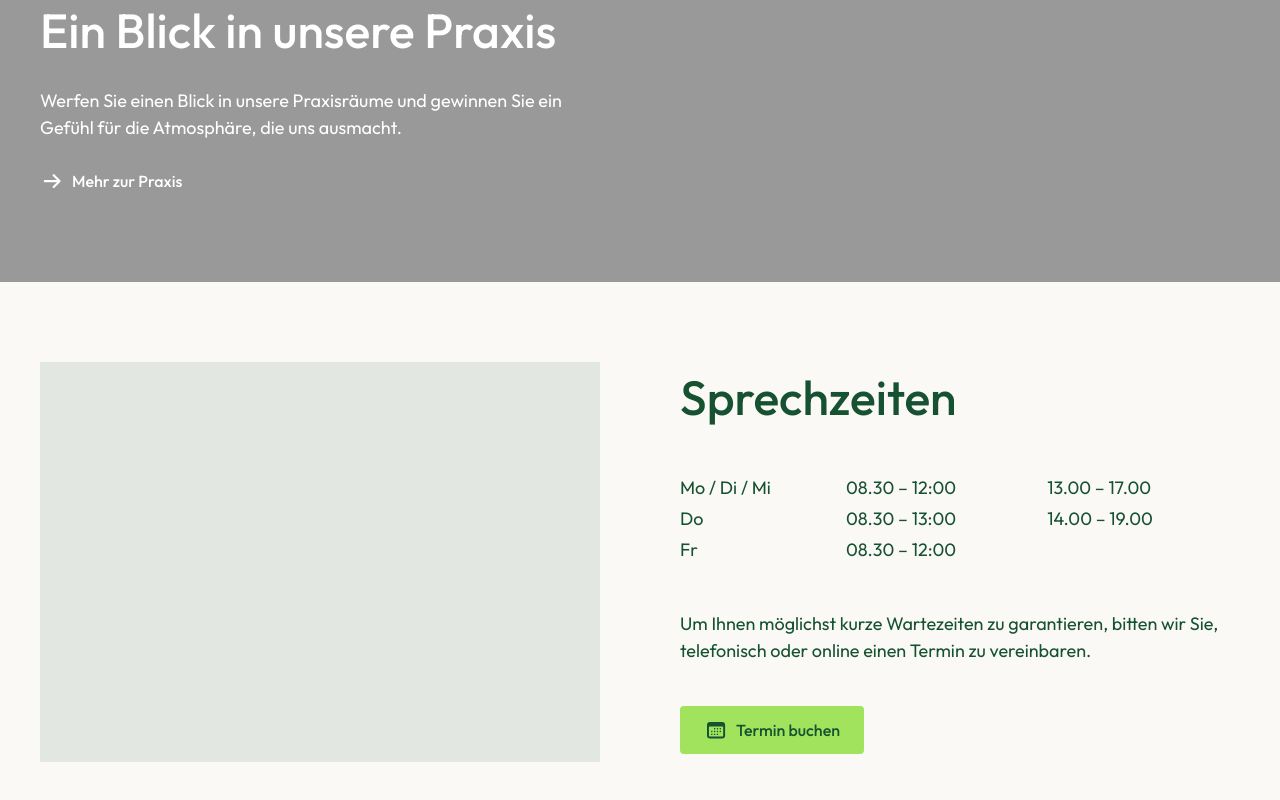
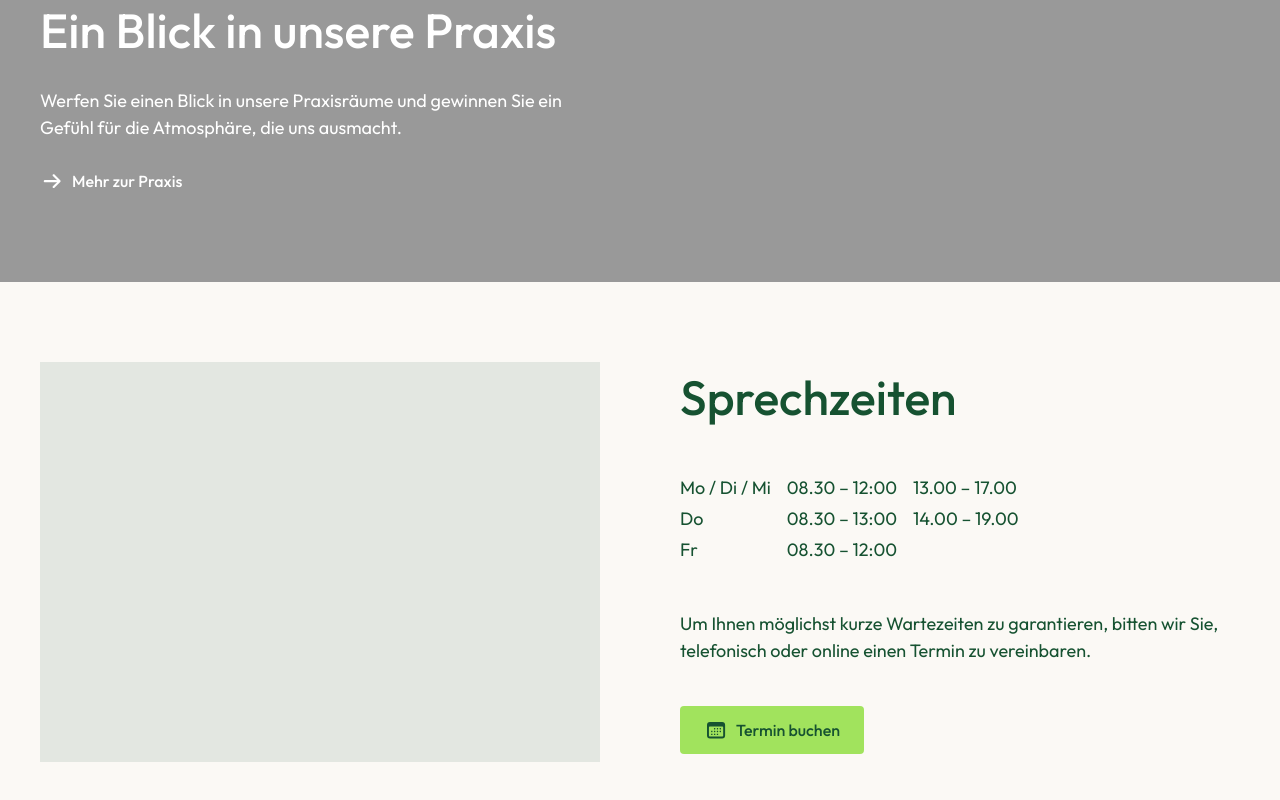
Before and after one commit to mstnwl/geradezaehne, a Next.js app: page / in a window 1280 px wide. Shown: the part 2146-2946 px from the top of the page. Built offline with nearby package versions, Linux system fonts and the light colour scheme.

Commit message:
fix: size Sprechzeiten hour columns to their text
Keep the day, morning, and afternoon columns at max-content with a 16px gap, left-aligned as a group.

```diff
--- a/app/globals.css
+++ b/app/globals.css
@@ -137,6 +137,23 @@ body {
   background-color: color-mix(in srgb, var(--color-accent) 92%, white);
 }
 
+.hours-table {
+  width: max-content;
+  border-collapse: separate;
+  border-spacing: 0 4px;
+}
+
+.hours-table th,
+.hours-table td {
+  width: max-content;
+  padding-right: 16px;
+  white-space: nowrap;
+}
+
+.hours-table td:last-child {
+  padding-right: 0;
+}
+
 .booking-button {
   transition: background-color 150ms ease-out;
 }
--- a/components/sprechzeiten.tsx
+++ b/components/sprechzeiten.tsx
@@ -75,7 +75,7 @@ export function Sprechzeiten({ sprechzeiten }: { sprechzeiten: SprechzeitenConte
             />
           ) : null}
         </div>
-        <table className="w-full border-separate border-spacing-y-1 text-left text-base leading-normal text-ink lg:col-start-2 lg:text-[18px]">
+        <table className="hours-table justify-self-start text-left text-base leading-normal text-ink lg:col-start-2 lg:text-[18px]">
           <tbody>
             {sprechzeiten.hours.map((row) => (
               <tr key={`${row.day}-${row.morning}`}>
```
